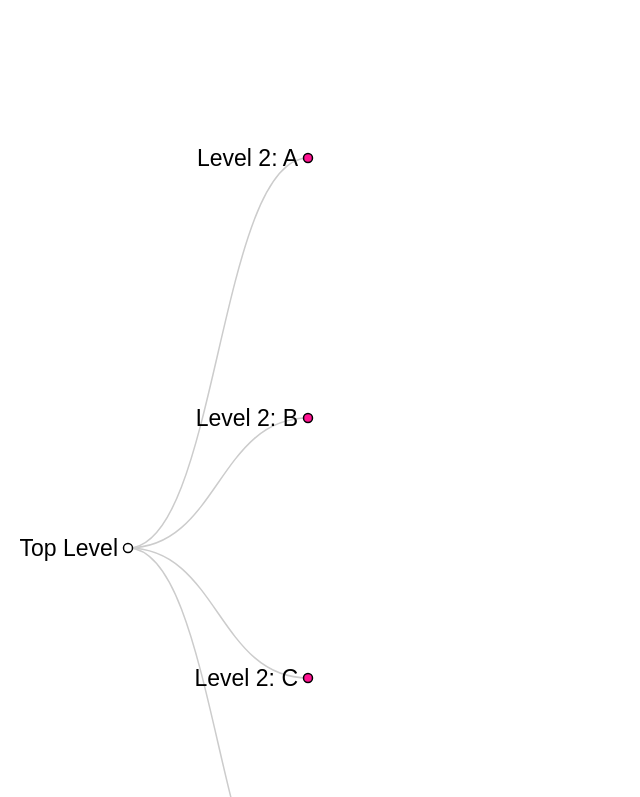
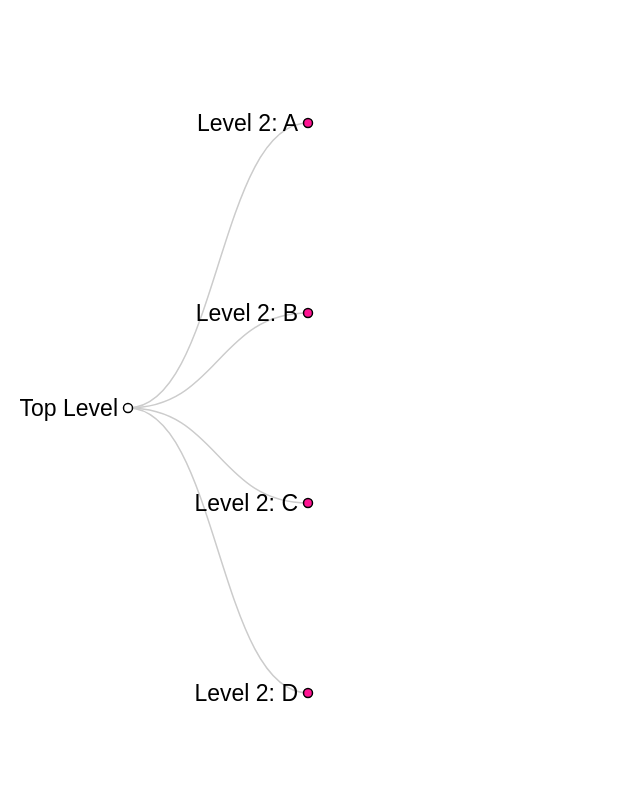
Before and after one commit to kavasseri/kavasseri.github.io, a plain HTML site: page treelayout.html in a window 1280 px wide. Shown: the top 797 px of the page, without its empty margins (0-640 px from the left). Drawn offline with nearby package versions, Linux system fonts and the light colour scheme.

Commit message:
Update treelayout.html

```diff
--- a/treelayout.html
+++ b/treelayout.html
@@ -31,8 +31,8 @@
 <script>
 
 var margin = {top: 20, right: 120, bottom: 20, left: 120},
-    width = 1080 - margin.right - margin.left,
-    height = 1080 - margin.top - margin.bottom;
+    width = 960 - margin.right - margin.left,
+    height = 800 - margin.top - margin.bottom;
 
 var i = 0,
     duration = 750,
```
